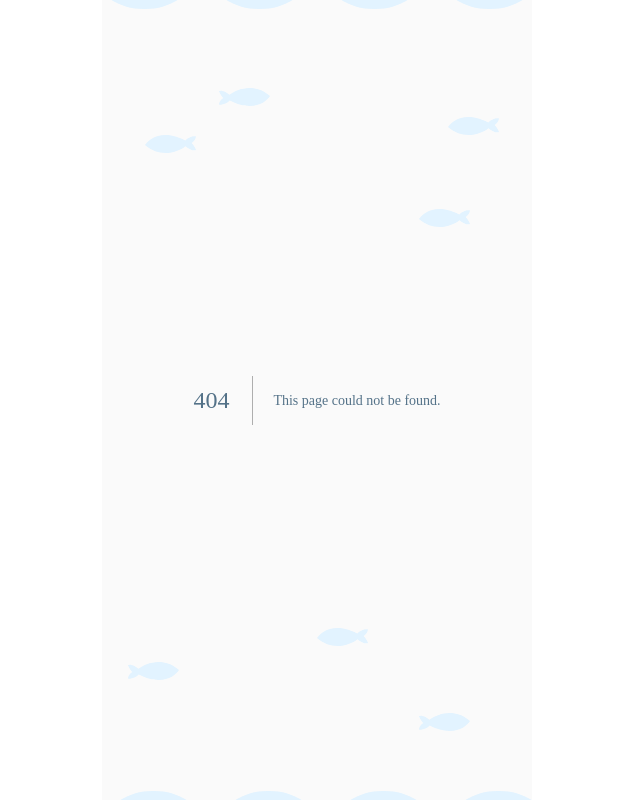
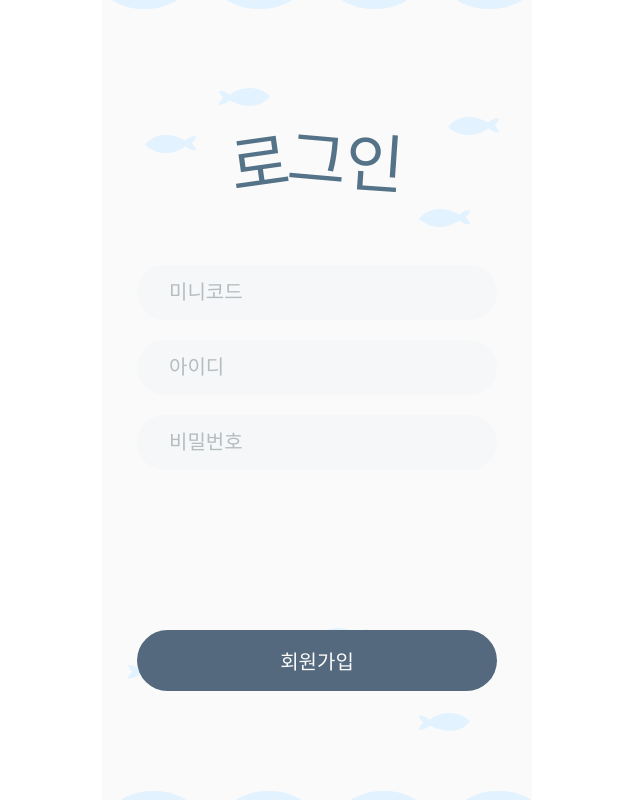
Before and after one commit to neneco-com/coconenne_FE, a Next.js app in the folder coco/: page /signIn in a window 1280 px wide. Before the commit this address had no page. Shown: the whole page, without its empty margins (323-963 px from the left). Built offline with nearby package versions, Linux system fonts and the light colour scheme; a web font is replaced by a local one.

Commit message:
feat(#5) :: 로그인 페이지 기본 로직

```diff
--- /dev/null
+++ b/coco/src/app/signIn/page.tsx
@@ -0,0 +1,7 @@
+"use client";
+
+import SignIn from "@/containers/ui/SignIn";
+
+export default function SignInPage() {
+  return <SignIn />;
+}
--- /dev/null
+++ b/coco/src/containers/ui/SignIn/index.tsx
@@ -0,0 +1,53 @@
+'use client';
+
+import * as _ from './style';
+import TextBox from '@/components/textBox';
+import { useState } from 'react';
+import Btn from '@/components/button';
+import { useRouter } from 'next/navigation';
+
+export default function SignUp() {
+  const router = useRouter();
+
+  const [miniCode, setMiniCode] = useState('');
+  const [id, setId] = useState('');
+  const [password, setPassword] = useState('');
+
+  const letters = [
+    { text: '로', rotate: -8, y: 4, x: 0 },
+    { text: '그', rotate: 5, y: 0, x: 2 },
+    { text: '인', rotate: 4, y: 4, x: 4 },
+  ];
+
+  return (
+    <_.Container>
+      <_.Wrapper>
+        {letters.map((l, i) => (
+          <_.Letter key={i} rotate={l.rotate} y={l.y}>
+            {l.text}
+          </_.Letter>
+        ))}
+      </_.Wrapper>
+      <_.Group>
+        <_.TextGroup>
+          <TextBox
+            value={miniCode}
+            onChange={(e) => setMiniCode(e.target.value)}
+            placeholder="미니코드"
+          />
+          <TextBox
+            value={id}
+            onChange={(e) => setId(e.target.value)}
+            placeholder="아이디"
+          />
+          <TextBox
+            value={password}
+            onChange={(e) => setPassword(e.target.value)}
+            placeholder="비밀번호"
+          />
+        </_.TextGroup>
+        <Btn onClick={() => router.push('/signUpModal')}>회원가입</Btn>
+      </_.Group>
+    </_.Container>
+  );
+}
--- /dev/null
+++ b/coco/src/containers/ui/SignIn/style.ts
@@ -0,0 +1,35 @@
+import styled from "@emotion/styled";
+
+const Basic = `
+    display: flex;
+    align-items: center;
+    flex-direction: column;
+`;
+
+export const Container = styled.div`
+  ${Basic}
+  display: flex;
+  gap: 4rem;
+`;
+
+export const Wrapper = styled.div`
+    display: flex;
+`;
+
+export const Letter = styled.div<{ rotate: number; y: number }>`
+  display: flex;
+  font-weight: 500;
+  font-size: 4rem;
+  display: inline-block;
+  transform: rotate(${(props) => props.rotate}deg) translateY(${(props) => props.y}px);
+`;
+
+export const Group = styled.div`
+    ${Basic}
+    row-gap: 10rem;
+`;
+
+export const TextGroup = styled.div`
+    ${Basic}
+    row-gap: 1.25rem;
+`;
```
